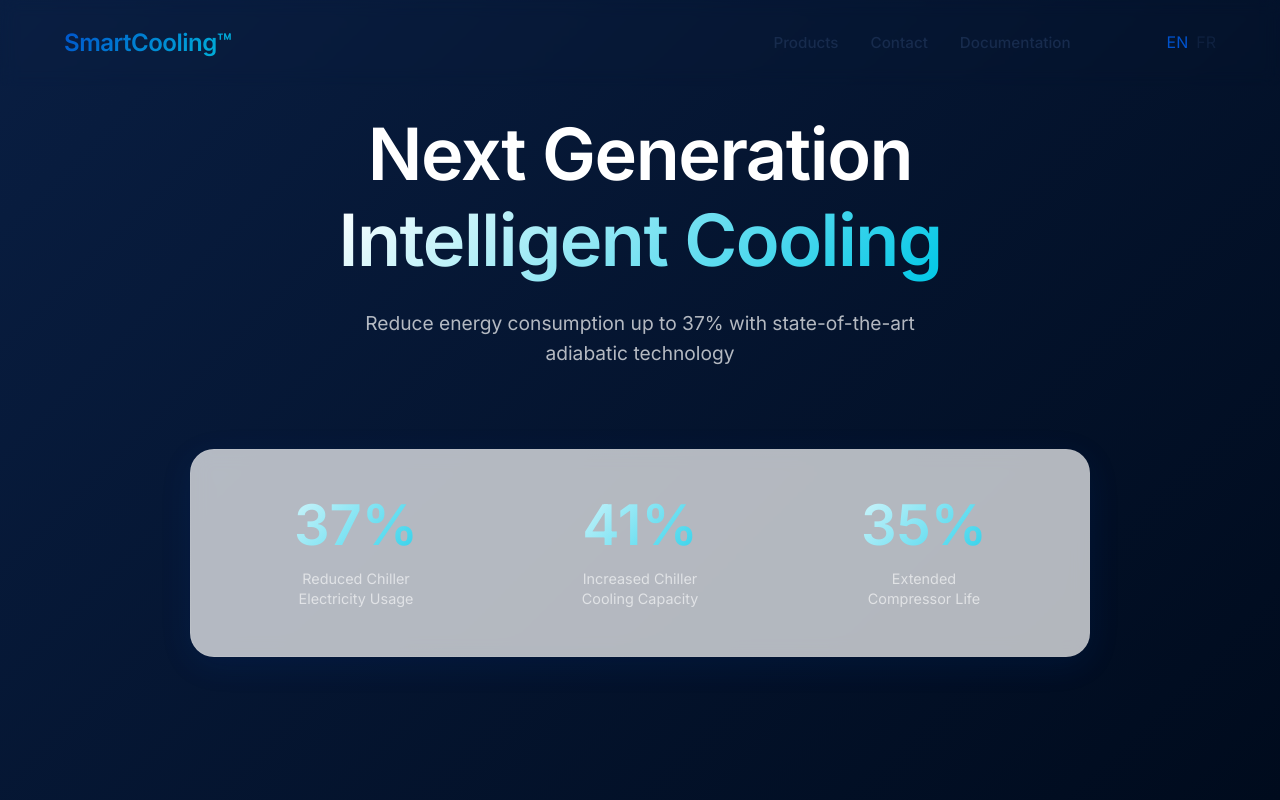
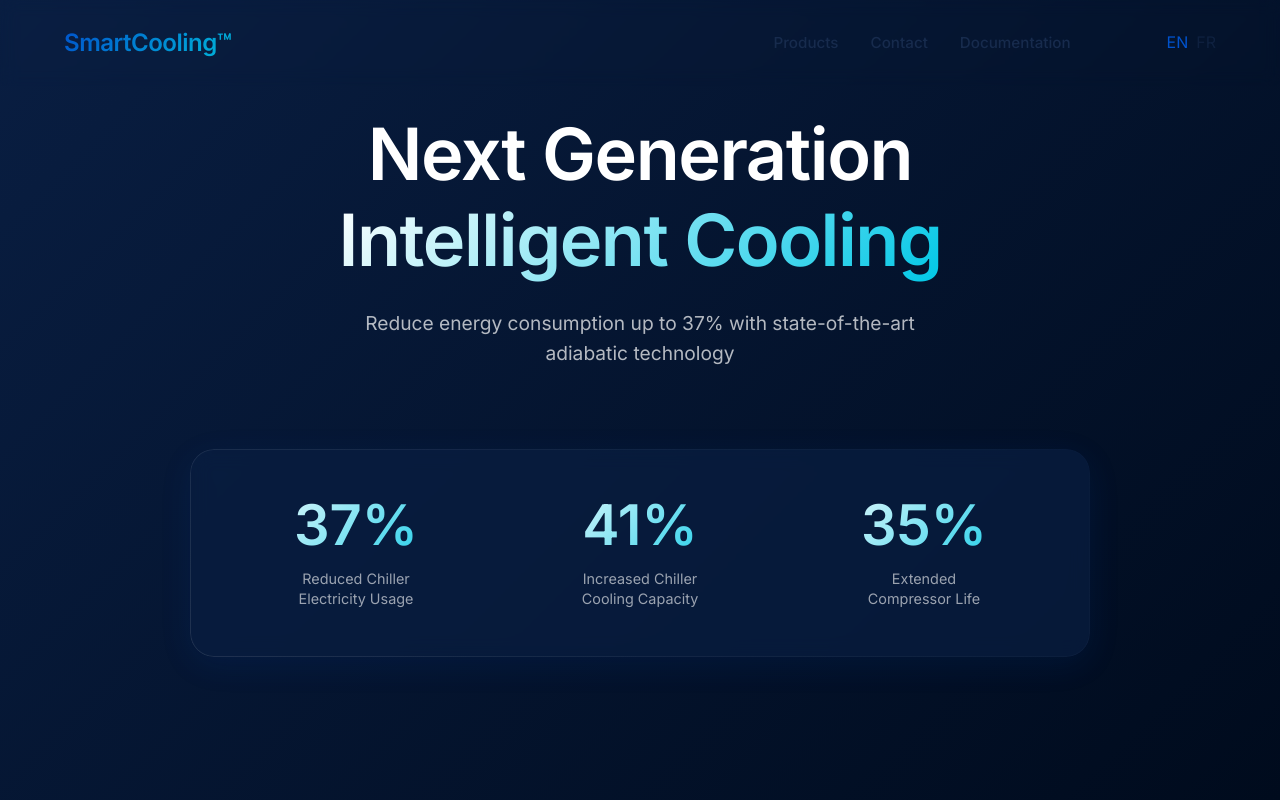
Before and after one commit to georgs-janis-klavins/mypage, a plain HTML site: page index.html in a window 1280 px wide. Shown: the top 800 px of the page. Drawn offline with Linux system fonts and the light colour scheme.

Commit message:
Update hero stats background to match hero section theme

```diff
--- a/styles.css
+++ b/styles.css
@@ -138,7 +138,7 @@ nav {
     display: grid;
     grid-template-columns: repeat(3, 1fr);
     gap: 3rem;
-    background: rgba(255, 255, 255, 0.7);
+    background: rgba(9, 30, 66, 0.7);
     backdrop-filter: blur(10px);
     border-radius: 24px;
     padding: 3rem;
```
